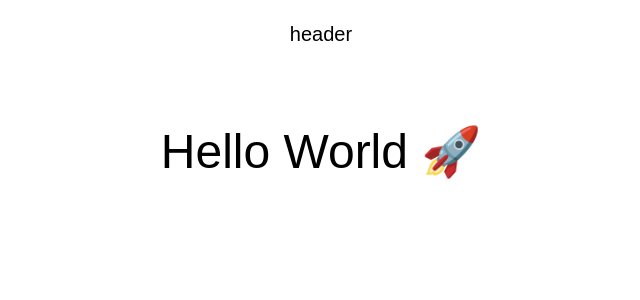
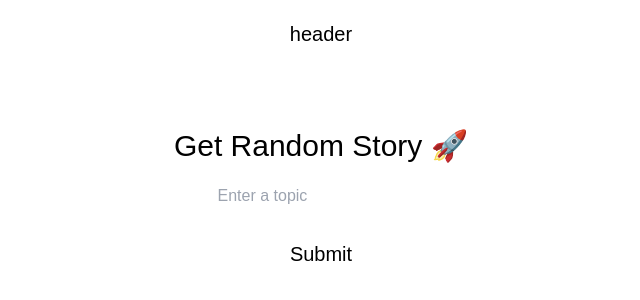
Before and after one commit to anuragts/stories, a Next.js app: page / in a window 1280 px wide. Shown: the top 300 px of the page, without its empty margins (319-959 px from the left). Built offline with nearby package versions, Linux system fonts and the light colour scheme; a web font is replaced by a local one.

Commit message:
client fetch working

```diff
--- a/src/pages/index.tsx
+++ b/src/pages/index.tsx
@@ -1,6 +1,29 @@
-import Head from 'next/head'
+import Head from 'next/head';
+import { useState } from 'react';
 
 export default function Home() {
+  const [data,setData] = useState([]);
+  const [loading,setLoading] = useState(false);
+
+  const handleSubmit = async (e:React.ChangeEvent<HTMLFormElement>) => {
+    e.preventDefault();
+    const data = new FormData(e.target);
+    const dataObj = Object.fromEntries(data);
+    setLoading(true);
+
+    const response = await fetch('/api/getStory',{
+      method: 'POST',
+      body: JSON.stringify({prompt:dataObj.prompt}),
+      headers:{
+        'Content-Type': 'application/json'
+      },
+    });
+    const result = await response.json();
+    setData(result);
+    setLoading(false);
+
+  }
+
   return (
     <div className="">
       <Head>
@@ -10,9 +33,21 @@ export default function Home() {
       </Head>
 
       <main className="">
-        <h1 className="text-center text-5xl mt-[5rem]">
-          Hello World 🚀
+        <h1 className="text-center text-3xl mt-[5rem]">
+          Get Random Story 🚀
         </h1>
+
+        <form onSubmit={handleSubmit} className="text-center my-5">
+          <input type="text " name='prompt' required placeholder='Enter a topic' />
+          <br />
+          <button type='submit' className='my-5 bg-white text-black py-3 px-5 text-xl'>
+          Submit
+          </button>
+        </form>
+        {loading && <p>Generating a story...</p>}
+        <div className='text-center my-5'>
+          {data}
+        </div>
       </main>
     </div>
   )
```
